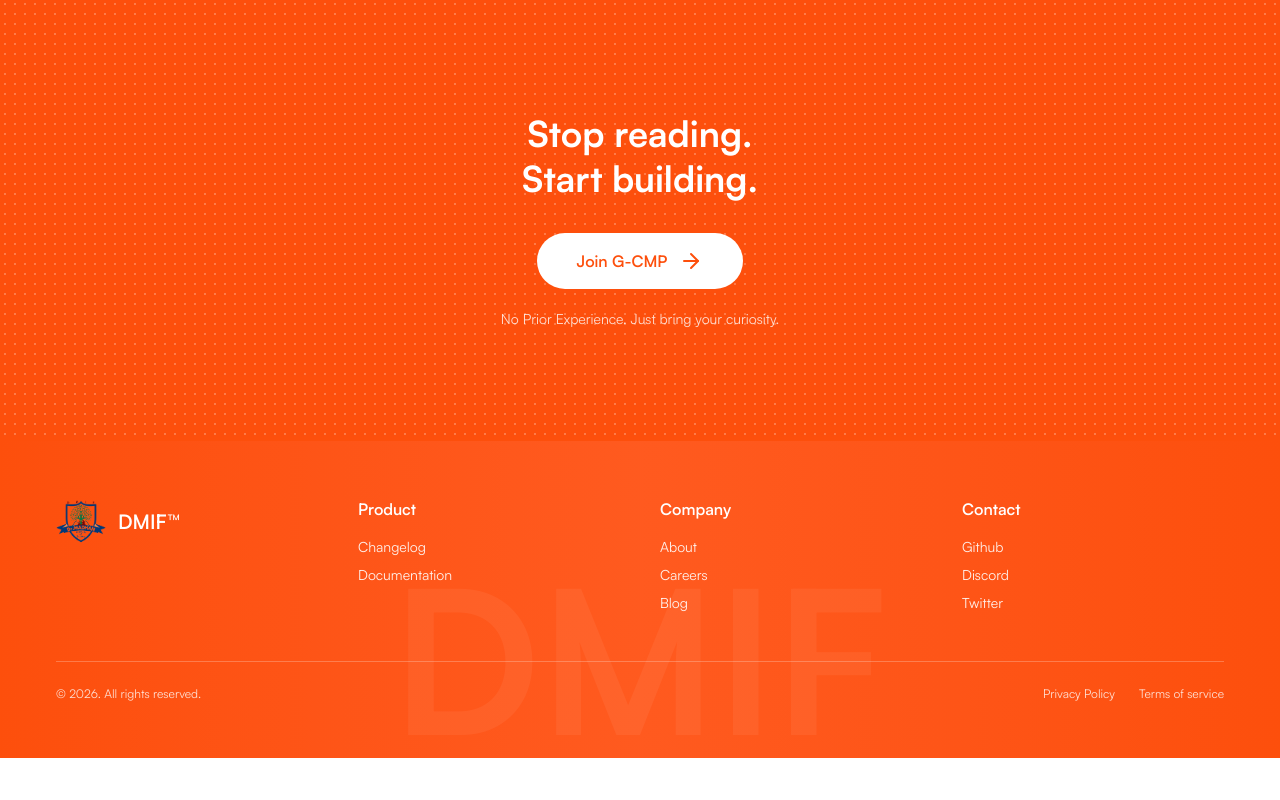
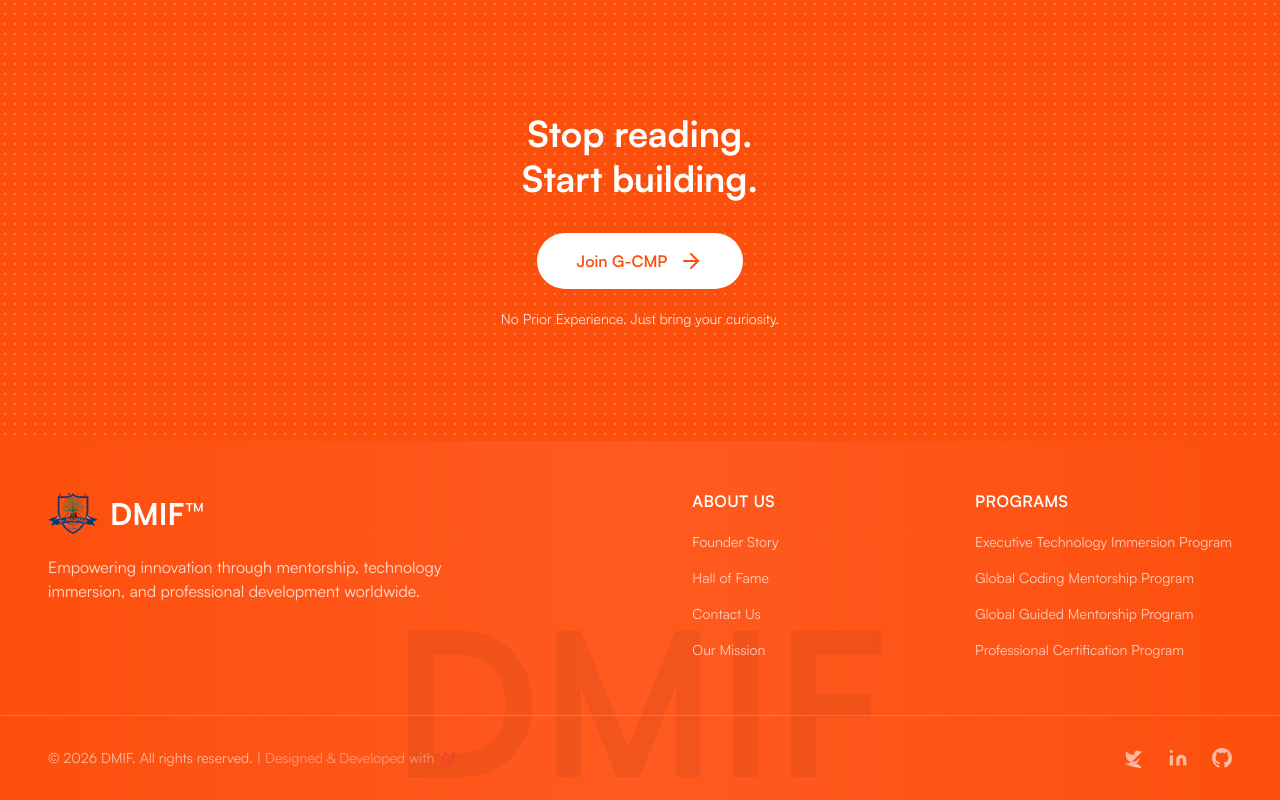
Before and after one commit to Sabarish2317/DMIF-landingPage, a Next.js app: page /global-coding-mentorship-program in a window 1280 px wide. Shown: the part 4043-4843 px from the top of the page. Before the commit the page ends 4801 px from the top, so only its background shows below. Built offline with nearby package versions, Linux system fonts and the light colour scheme.

Commit message:
bugs cleared

```diff
--- a/app/Pages/Certifications.tsx
+++ b/app/Pages/Certifications.tsx
@@ -14,6 +14,7 @@
   LineChart,
   ChevronRight,
   Code,
+  Briefcase
 } from 'lucide-react'
 import Link from 'next/link'
 
@@ -151,6 +152,17 @@
         'Incident Response',
       ],
     },
+{
+  title: 'AI for CXOs',
+  icon: Briefcase,
+  status: 'Coming Soon',
+  highlights: [
+    'AI-Driven Decision Making',
+    'Business Forecasting',
+    'Operational Efficiency',
+    'Strategic Automation',
+  ],
+}
   ]
 
   return (
@@ -390,7 +402,7 @@
               Domain-specific certifications launching in 2025.
             </p>
           </div>
-          <div className="grid gap-8 md:grid-cols-2">
+          <div className="grid gap-8 md:grid-cols-3">
             {specializations.map((spec, idx) => {
               const Icon = spec.icon
               return (
--- a/app/Pages/ETIP.tsx
+++ b/app/Pages/ETIP.tsx
@@ -33,6 +33,7 @@
   },
 }
 
+
 export default function ETIPLanding() {
   return (
     <main className="relative min-h-screen bg-white">
@@ -57,7 +58,7 @@
           <div className="mt-8 flex flex-col items-center justify-center gap-4 sm:flex-row">
             <Link
               href="/#contact"
-              className="inline-flex items-center gap-2 rounded-xl bg-[#FA773A] px-7 py-3 text-sm font-semibold text-white transition hover:opacity-90"
+              className="inline-flex items-center gap-2 rounded-xl bg-[#FD4F0C] px-7 py-3 text-sm font-semibold text-white transition hover:opacity-90"
             >
               Apply for E-TIP <ArrowRight className="h-4 w-4" />
             </Link>
@@ -66,7 +67,7 @@
       </section>
 
       {/* Key Stats */}
-      <section className="bg-[#FA773A] px-6 py-10 md:px-16" style={dotPattern}>
+      <section className="bg-[#FD4F0C] px-6 py-10 md:px-16" style={dotPattern}>
         <div className="mx-auto grid max-w-5xl grid-cols-2 gap-6 text-center md:grid-cols-4">
           {[
             { stat: '1:1', label: 'Mentorship' },
@@ -348,7 +349,7 @@
             ))}
           </div>
 
-          <div className="mt-8 rounded-lg border border-[#FA773A] bg-[#FA773A]/5 p-6">
+          <div className="mt-8 rounded-lg border border-[#FA773A] bg-[#FD4F0C]/5 p-6">
             <h3 className="mb-2 text-lg font-semibold text-gray-900">
               Custom Track
             </h3>
@@ -432,7 +433,7 @@
       </section>
 
       {/* CTA Section */}
-      <section className="bg-[#FA773A] px-6 py-20 sm:px-8 lg:px-16 lg:py-32">
+      <section style={dotPattern} className="bg-[#FD4F0C] px-6 py-20 sm:px-8 lg:px-16 lg:py-32">
         <div className="mx-auto max-w-4xl text-center">
           <h2 className="mb-6 text-3xl font-bold text-white lg:text-4xl xl:text-5xl">
             Ready to Reclaim Your Technical Leadership?
--- a/app/Pages/GCMP.tsx
+++ b/app/Pages/GCMP.tsx
@@ -456,7 +456,7 @@
                   key={signal.label}
                   className="rounded-2xl border border-gray-100 bg-white p-4"
                 >
-                  <p className="text-xs text-[#FA773A]/60">{signal.label}</p>
+                  <p className="text-xs text-black/60">{signal.label}</p>
                   <p className="mt-3 text-lg font-semibold text-[#FA773A]">
                     {signal.value}
                   </p>
--- a/app/Pages/Programs.tsx
+++ b/app/Pages/Programs.tsx
@@ -354,7 +354,7 @@
           {[
             { stat: '4', label: 'Specialized Tracks' },
             { stat: '100+', label: 'Patents Filed by Alumni' },
-            { stat: 'IEEE / ACM', label: 'Publication Outcomes' },
+            { stat: '50+', label: 'Publication Outcomes' },
             { stat: 'Global', label: 'Reach & Recognition' },
           ].map((item) => (
             <div key={item.label}>
--- a/app/components/Layout/Footer.tsx
+++ b/app/components/Layout/Footer.tsx
@@ -1,98 +1,179 @@
-"use client";
+"use client"
 
-import Link from "next/link";
-import Image from "next/image";
+import Link from "next/link"
+import Image from "next/image"
+import { motion } from "framer-motion"
 
 export default function Footer() {
+  const currentYear = new Date().getFullYear()
+
+  const containerVariants = {
+    hidden: { opacity: 0 },
+    visible: {
+      opacity: 1,
+      transition: {
+        staggerChildren: 0.1,
+        delayChildren: 0.2,
+      },
+    },
+  }
+
+  const itemVariants = {
+    hidden: { opacity: 0, y: 20 },
+    visible: {
+      opacity: 1,
+      y: 0,
+      transition: { duration: 0.6 },
+    },
+  }
+
+  const footerSections = [
+        {
+      title: 'About Us',
+      links: [
+        { label: 'Founder Story', href: '#founder' },
+        { label: 'Hall of Fame', href: '/hall-of-fame' },
+        { label: 'Contact Us', href: '#contact' },
+        { label: 'Our Mission', href: '#mission' },
+      ],
+    },
+    {
+      title: 'Programs',
+      links: [
+        { label: 'Executive Technology Immersion Program', href: '/executive-technology-immersion-program' },
+        { label: 'Global Coding Mentorship Program', href: '/global-coding-mentorship-program' },
+        { label: 'Global Guided Mentorship Program', href: '/global-guided-mentorship-program' },
+        { label: 'Professional Certification Program', href: '/professional-certification-program' },
+      ],
+    },
+
+  ]
+
   return (
-    <footer className="relative w-full ">
-      <div className="relative  overflow-hidden bg-linear-to-r from-[#FD4F0C] via-[#ff5a1f] to-[#FD4F0C] text-white">
+    <footer className="relative w-full overflow-hidden">
+      {/* Background gradient */}
+      <div className="absolute inset-0 bg-linear-to-r from-[#FD4F0C] via-[#ff5a1f] to-[#FD4F0C]" />
 
       {/* Background watermark */}
       <div className="absolute bottom-0 left-1/2 -translate-x-1/2 pointer-events-none">
-  <h1 className="text-[90px] sm:text-[140px] md:text-[200px] font-bold opacity-5 select-none leading-none">
+        <h1 className="text-[90px] sm:text-[140px] md:text-[200px] font-bold opacity-5 select-none leading-none whitespace-nowrap">
           DMIF
         </h1>
       </div>
 
+      {/* Content */}
+      <div className="relative z-10">
+        {/* Main Footer Content */}
+        <div className="px-6 md:px-12 pt-12">
+          <motion.div
+            className="max-w-7xl mx-auto"
+            variants={containerVariants}
+            initial="hidden"
+            whileInView="visible"
+            viewport={{ once: true, amount: 0.2 }}
+          >
+            {/* Header Section */}
 
-        <div className="relative z-10 py-14 px-6 md:px-14">
 
-          {/* Top Section */}
-          <div className="grid grid-cols-2 md:grid-cols-4 gap-10">
-
-            {/* Logo Section */}
-            <div>
-              <div className="flex items-center gap-3">
+            {/* Footer Grid */}
+            <motion.div
+              className="flex justify-between gap-8 md:gap-12 mb-12"
+              variants={containerVariants}
+            >
+ <motion.div variants={itemVariants} className="mb-16">
+              <div className="flex items-center gap-3 mb-4">
                 <Image
-                  src="/icons/logs.webp"  // replace with your logo path
+                  src="/icons/logs.webp"
                   alt="DMIF Logo"
                   width={50}
                   height={50}
                 />
-                <h2 className="text-xl font-semibold">DMIF™</h2>
+                <h2 className="text-2xl md:text-3xl font-bold text-white">
+                  DMIF™
+                </h2>
               </div>
-            </div>
-
-            {/* Product */}
-            <div>
-              <h3 className="font-semibold mb-4">Product</h3>
-              <ul className="space-y-2 text-sm opacity-90">
-                <li>
-                  <Link href="#">Changelog</Link>
+              <p className="text-white/80 max-w-md text-sm md:text-base">
+                Empowering innovation through mentorship, technology immersion,
+                and professional development worldwide.
+              </p>
+            </motion.div>
+              {footerSections.map((section) => (
+                <motion.div key={section.title} variants={itemVariants}>
+                  <h3 className="font-semibold text-white text-sm md:text-base mb-4 uppercase tracking-wide">
+                    {section.title}
+                  </h3>
+                  <ul className="space-y-3">
+                    {section.links.map((link) => (
+                      <li key={link.label}>
+                        <Link
+                          href={link.href}
+                          className="text-white/70 hover:text-white transition-colors text-sm duration-300"
+                        >
+                          {link.label}
+                        </Link>
                       </li>
-                <li>
-                  <Link href="#">Documentation</Link>
-                </li>
+                    ))}
                   </ul>
-            </div>
-
-            {/* Company */}
-            <div>
-              <h3 className="font-semibold mb-4">Company</h3>
-              <ul className="space-y-2 text-sm opacity-90">
-                <li>
-                  <Link href="#">About</Link>
-                </li>
-                <li>
-                  <Link href="#">Careers</Link>
-                </li>
-                <li>
-                  <Link href="#">Blog</Link>
-                </li>
-              </ul>
-            </div>
-
-            {/* Contact */}
-            <div>
-              <h3 className="font-semibold mb-4">Contact</h3>
-              <ul className="space-y-2 text-sm opacity-90">
-                <li>
-                  <Link href="#">Github</Link>
-                </li>
-                <li>
-                  <Link href="#">Discord</Link>
-                </li>
-                <li>
-                  <Link href="#">Twitter</Link>
-                </li>
-              </ul>
-            </div>
+                </motion.div>
+              ))}
+            </motion.div>
+          </motion.div>
         </div>
 
         {/* Divider */}
-          <div className="mt-12 border-t border-white/30 pt-6 flex flex-col md:flex-row justify-between items-center gap-4 text-xs opacity-80">
+        <div className="border-t border-white/20" />
 
-            <p>© 2026. All rights reserved.</p>
-
-            <div className="flex gap-6">
-              <Link href="#">Privacy Policy</Link>
-              <Link href="#">Terms of service</Link>
+        {/* Bottom Section */}
+        <motion.div
+          className="px-6 md:px-12 py-8"
+          variants={itemVariants}
+          initial="hidden"
+          whileInView="visible"
+          viewport={{ once: true, amount: 0.5 }}
+        >
+          <div className="max-w-7xl mx-auto flex flex-col md:flex-row justify-between items-center gap-6">
+            {/* Copyright */}
+            <div className="text-white/60 text-xs md:text-sm">
+              <p>
+                © {currentYear} DMIF. All rights reserved. |{' '}
+                <span className="text-white/40">Designed & Developed with ❤️</span>
+              </p>
             </div>
 
+            {/* Social Links */}
+            <div className="flex gap-6 items-center">
+              <Link
+                href="#"
+                className="text-white/60 hover:text-white transition-colors"
+                aria-label="Twitter"
+              >
+                <svg className="w-5 h-5" fill="currentColor" viewBox="0 0 24 24">
+                  <path d="M23 3a10.9 10.9 0 01-3.14 1.53 4.48 4.48 0 00-7.86 3v1A10.66 10.66 0 013 4s-4 9 5 13a11.64 11.64 0 01-7 2s9 5 20 5a9.5 9.5 0 00-9-5.5c4.75 2.25 7-7 7-7a10.6 10.6 0 01-9.5 5" />
+                </svg>
+              </Link>
+              <Link
+                href="#"
+                className="text-white/60 hover:text-white transition-colors"
+                aria-label="LinkedIn"
+              >
+                <svg className="w-5 h-5" fill="currentColor" viewBox="0 0 24 24">
+                  <path d="M16 8a6 6 0 016 6v7h-4v-7a2 2 0 00-2-2 2 2 0 00-2 2v7h-4v-7a6 6 0 016-6zM2 9h4v12H2z" />
+                  <circle cx="4" cy="4" r="2" />
+                </svg>
+              </Link>
+              <Link
+                href="#"
+                className="text-white/60 hover:text-white transition-colors"
+                aria-label="Github"
+              >
+                <svg className="w-5 h-5" fill="currentColor" viewBox="0 0 24 24">
+                  <path d="M12 0c-6.626 0-12 5.373-12 12 0 5.302 3.438 9.8 8.207 11.387.599.111.793-.261.793-.577v-2.234c-3.338.726-4.033-1.416-4.033-1.416-.546-1.387-1.333-1.756-1.333-1.756-1.089-.745.083-.729.083-.729 1.205.084 1.839 1.237 1.839 1.237 1.07 1.834 2.807 1.304 3.492.997.107-.775.418-1.305.762-1.604-2.665-.305-5.467-1.334-5.467-5.931 0-1.311.469-2.381 1.236-3.221-.124-.303-.535-1.524.117-3.176 0 0 1.008-.322 3.301 1.23.957-.266 1.983-.399 3.003-.404 1.02.005 2.047.138 3.006.404 2.291-1.552 3.297-1.23 3.297-1.23.653 1.653.242 2.874.118 3.176.77.84 1.235 1.911 1.235 3.221 0 4.609-2.807 5.624-5.479 5.921.43.372.823 1.102.823 2.222v3.293c0 .319.192.694.801.576 4.765-1.589 8.199-6.086 8.199-11.386 0-6.627-5.373-12-12-12z" />
+                </svg>
+              </Link>
             </div>
           </div>
+        </motion.div>
       </div>
     </footer>
-  );
+  )
 }
--- a/app/components/sections/HeroSection.tsx
+++ b/app/components/sections/HeroSection.tsx
@@ -184,7 +184,7 @@
             }}
           >
             {/* Badge */}
-            <div className="flex max-w-[380px] cursor-pointer items-center gap-4 overflow-hidden rounded-2xl bg-white pr-3">
+            <div className="flex max-w-95 cursor-pointer items-center gap-4 overflow-hidden rounded-2xl bg-white pr-3">
               <span className="z-15 shrink-0 rounded-2xl bg-[#2b2b2b] px-3 py-2.5 text-sm font-medium tracking-wide text-white ring ring-[#2b2b2b]">
                 {activeNews.length > 0 ? 'Announcement' : 'Vision'}
               </span>
--- /dev/null
+++ b/app/components/ui/ImageZoomModal.tsx
@@ -0,0 +1,140 @@
+'use client'
+
+import { motion, AnimatePresence } from 'framer-motion'
+import { X, ZoomIn, ZoomOut } from 'lucide-react'
+import { useState, useEffect } from 'react'
+
+interface ImageZoomModalProps {
+  isOpen: boolean
+  imageUrl: string
+  imageAlt?: string
+  onClose: () => void
+}
+
+export const ImageZoomModal = ({
+  isOpen,
+  imageUrl,
+  imageAlt = 'Zoomed image',
+  onClose,
+}: ImageZoomModalProps) => {
+  const [zoom, setZoom] = useState(1)
+
+  // Reset zoom when modal opens/closes
+  useEffect(() => {
+    if (isOpen) {
+      setZoom(1)
+      document.body.style.overflow = 'hidden'
+    } else {
+      document.body.style.overflow = ''
+    }
+
+    return () => {
+      document.body.style.overflow = ''
+    }
+  }, [isOpen])
+
+  const handleZoomIn = () => {
+    setZoom((prev) => Math.min(prev + 0.2, 3))
+  }
+
+  const handleZoomOut = () => {
+    setZoom((prev) => Math.max(prev - 0.2, 1))
+  }
+
+  const handleResetZoom = () => {
+    setZoom(1)
+  }
+
+  // Close on Escape key
+  useEffect(() => {
+    const handleKeyDown = (e: KeyboardEvent) => {
+      if (e.key === 'Escape' && isOpen) {
+        onClose()
+      }
+    }
+
+    window.addEventListener('keydown', handleKeyDown)
+    return () => window.removeEventListener('keydown', handleKeyDown)
+  }, [isOpen, onClose])
+
+  return (
+    <AnimatePresence>
+      {isOpen && (
+        <div
+          className="fixed inset-0 z-50 flex items-center justify-center bg-black/75 p-4"
+          onClick={onClose}
+        >
+          <motion.div
+            initial={{ opacity: 0, scale: 0.9 }}
+            animate={{ opacity: 1, scale: 1 }}
+            exit={{ opacity: 0, scale: 0.9 }}
+            transition={{ duration: 0.2 }}
+            className="relative flex w-full max-w-4xl flex-col items-center justify-center"
+            onClick={(e) => e.stopPropagation()}
+          >
+            {/* Close Button */}
+            <button
+              onClick={onClose}
+              className="absolute top-4 right-4 z-10 rounded-full bg-white/90 p-2 transition hover:bg-white"
+              aria-label="Close zoom"
+            >
+              <X className="h-6 w-6 text-gray-800" />
+            </button>
+
+            {/* Image Container */}
+        <div className="relative flex max-h-[80vh] w-full items-center justify-center overflow-auto rounded-2xl bg-black">
+  <motion.img
+    src={imageUrl}
+    alt={imageAlt}
+    className="max-h-full max-w-full object-contain"
+                style={{
+                  scale: zoom,
+                }}
+                transition={{ type: 'spring', stiffness: 300, damping: 30 }}
+              />
+            </div>
+
+            {/* Controls */}
+            <div className="mt-6 flex items-center gap-3">
+              <button
+                onClick={handleZoomOut}
+                className="rounded-lg border-2 border-white bg-white/10 p-2 text-white transition hover:bg-white/20"
+                aria-label="Zoom out"
+                disabled={zoom <= 1}
+              >
+                <ZoomOut className="h-5 w-5" />
+              </button>
+
+              <span className="min-w-20 text-center text-white">
+                {Math.round(zoom * 100)}%
+              </span>
+
+              <button
+                onClick={handleZoomIn}
+                className="rounded-lg border-2 border-white bg-white/10 p-2 text-white transition hover:bg-white/20"
+                aria-label="Zoom in"
+                disabled={zoom >= 3}
+              >
+                <ZoomIn className="h-5 w-5" />
+              </button>
+
+              <button
+                onClick={handleResetZoom}
+                className="ml-2 rounded-lg border-2 border-white px-4 py-2 text-white transition hover:bg-white/10"
+                aria-label="Reset zoom"
+              >
+                Reset
+              </button>
+            </div>
+
+            {/* Keyboard Hint */}
+            <p className="mt-4 text-center text-xs text-white/60">
+              Press <kbd className="rounded bg-white/10 px-2 py-1">ESC</kbd> to
+              close
+            </p>
+          </motion.div>
+        </div>
+      )}
+    </AnimatePresence>
+  )
+}
--- a/app/components/ui/Testimonial/testimonial-slider-1.tsx
+++ b/app/components/ui/Testimonial/testimonial-slider-1.tsx
@@ -5,6 +5,7 @@
 import { ArrowLeft, ArrowRight, X } from 'lucide-react'
 import { cn } from '@/lib/utils'
 import { Button } from './button'
+import { ImageZoomModal } from '../ImageZoomModal'
 import type { TestimonialItem } from '../../TestimonialData'
 
 // Define the type for a single review
@@ -30,20 +31,31 @@
   const [isPaused, setIsPaused] = useState(false)
   const [showFull, setShowFull] = useState(false)
   const [isDialogOpen, setIsDialogOpen] = useState(false)
+  const [zoomedImage, setZoomedImage] = useState<string | null>(null)
   const intervalRef = useRef<ReturnType<typeof setInterval> | null>(null)
   const AUTOPLAY_DELAY = 5000
-
+ const isZoomOpen = zoomedImage !== null
   const activeReview = reviews.length > 0 ? reviews[currentIndex] : undefined
 
+  useEffect(() => {
+  if (isZoomOpen) {
+    setIsPaused(true)
+    stopAutoplay()
+  } else {
+    setIsPaused(false)
+    startAutoplay()
+  }
+}, [isZoomOpen])
+
 const handleNext = () => {
-  if (reviews.length === 0 || isDialogOpen) return
+  if (reviews.length === 0 || isDialogOpen  || isZoomOpen) return
   setDirection('right')
   setCurrentIndex((prev) => (prev + 1) % reviews.length)
   resetAutoplay()
 }
 
 const handlePrev = () => {
-  if (reviews.length === 0 || isDialogOpen) return
+  if (reviews.length === 0 || isDialogOpen  || isZoomOpen) return
   setDirection('left')
   setCurrentIndex((prev) => (prev - 1 + reviews.length) % reviews.length)
   resetAutoplay()
@@ -101,7 +113,7 @@
 
   // start/stop autoplay when reviews change or pause state changes
 useEffect(() => {
-  if (!isPaused && !isDialogOpen) {
+ if (!isPaused && !isDialogOpen && !isZoomOpen) {
     startAutoplay()
   }
   return () => stopAutoplay()
@@ -137,6 +149,8 @@
       opacity: 0,
     }),
   }
+
+
 
   return (
     <div
@@ -295,6 +309,7 @@
                         <div
                           key={idx}
                           className="group flex shrink-0 cursor-pointer flex-col items-center"
+                          onClick={() => setZoomedImage(item.image)}
                         >
                           <img
                             src={item.image}
@@ -334,6 +349,14 @@
           </div>
         </div>
       </div>
+
+      {/* Image Zoom Modal */}
+      <ImageZoomModal
+        isOpen={zoomedImage !== null}
+        imageUrl={zoomedImage || ''}
+        imageAlt="Zoomed outcome image"
+        onClose={() => setZoomedImage(null)}
+      />
 
       {/* Full Text Dialog */}
       {isDialogOpen && (
@@ -404,7 +427,8 @@
                           <img
                             src={item.image}
                             alt={item.label}
-                            className="mb-2 h-20 w-20 rounded-lg object-cover shadow-md"
+                            onClick={() => setZoomedImage(item.image)}
+                            className="mb-2 h-20 w-20 cursor-pointer rounded-lg object-cover shadow-md transition hover:opacity-80"
                           />
                           <span className="text-sm font-medium">
                             {item.label}
```
Lines whose indentation alone changed are shown as unchanged.
